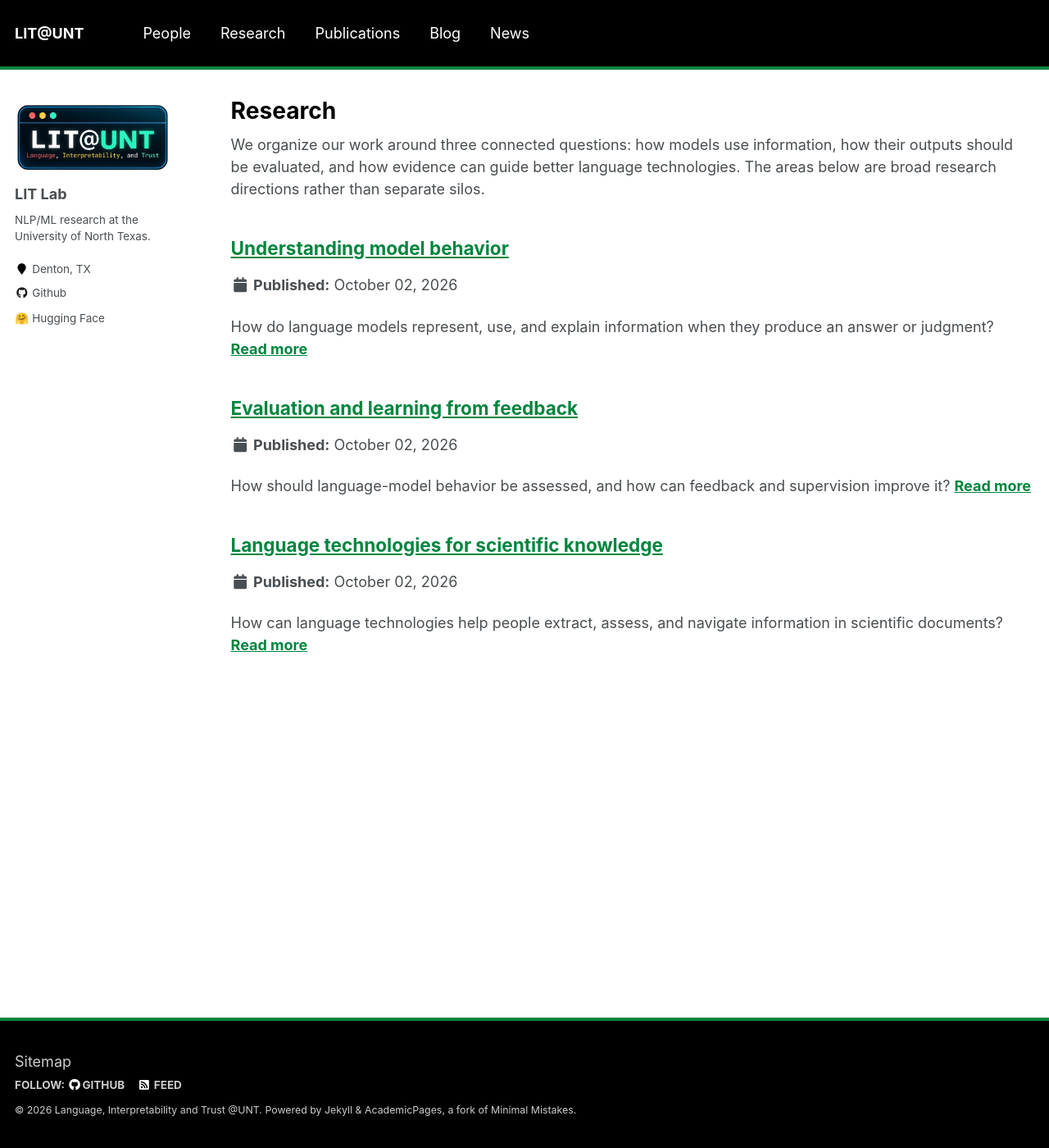
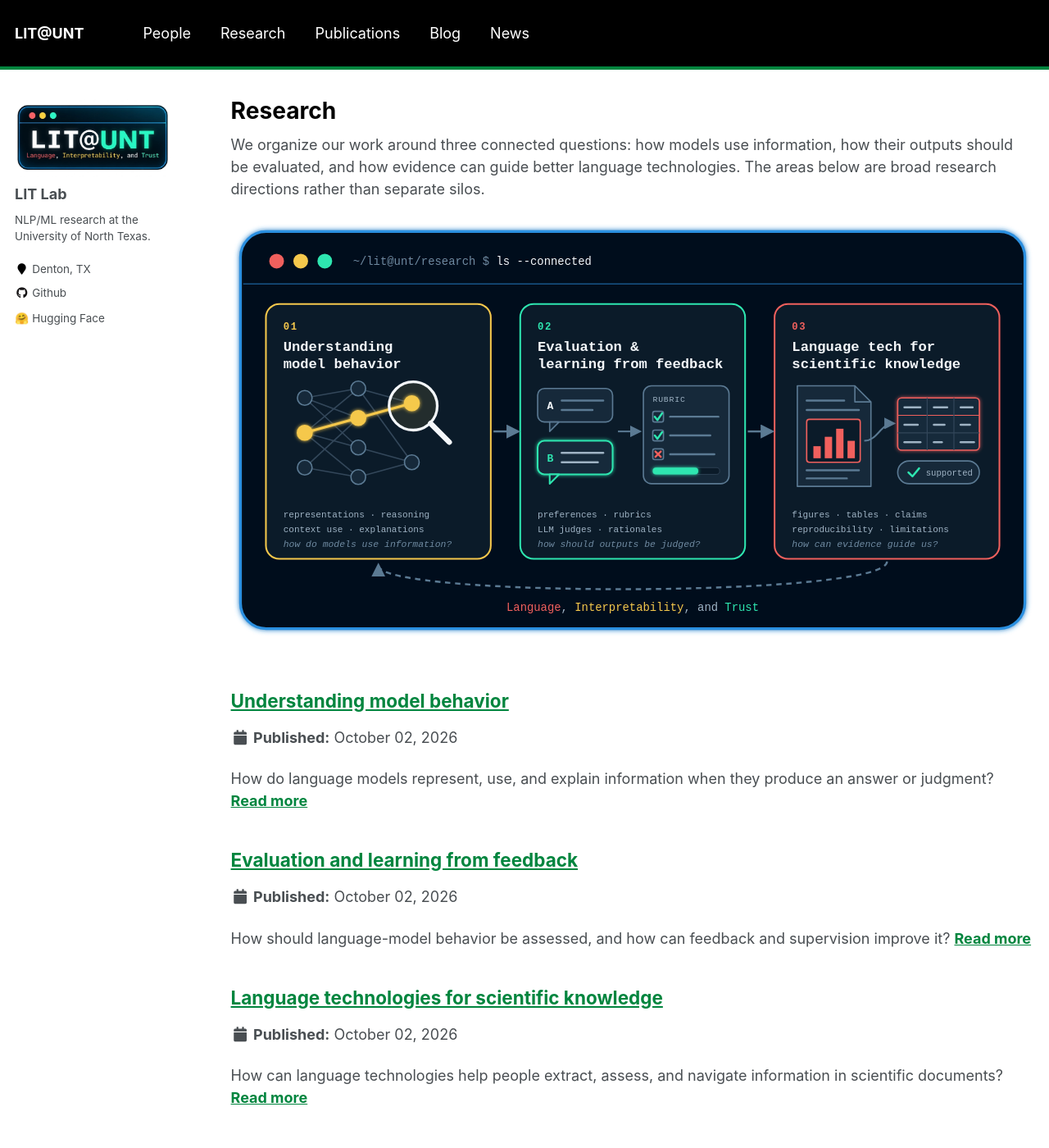
Before and after one commit to thelitlab/thelitlab.github.io, a Jekyll site: the page built from _pages/research.html, in a window 1280 px wide and 1400 px high. Shown: the whole window at 82% size. Built offline with Jekyll 4.4.1, drawn with Linux system fonts in a browser that asks for light colours.

Commit message:
Research page: add overview illustration of the three directions
Co-Authored-By: Claude Opus 5.5 <noreply@anthropic.com>

```diff
--- a/_pages/research.html
+++ b/_pages/research.html
@@ -10,6 +10,10 @@ We organize our work around three connected questions: how models use informatio
 {% comment %}Each research area is a file in _portfolio/.{% endcomment %}
 {% include base_path %}
 
+<figure class="research-overview">
+  <img src="{{ base_path }}/images/research/overview.svg" alt="Three connected research directions: understanding model behavior, evaluation and learning from feedback, and language technologies for scientific knowledge.">
+</figure>
+
 {% assign research_areas = site.portfolio | sort: "order" %}
 {% for post in research_areas %}
   {% include archive-single.html %}
--- a/_sass/_lab.scss
+++ b/_sass/_lab.scss
@@ -149,3 +149,8 @@ $logo-zoom: 1.25;
   font-style: normal;
   line-height: 1;
 }
+
+.research-overview {
+  margin: 1.5em 0 2em;
+  img { display: block; width: 100%; height: auto; }
+}
```
Also changed, not shown: images/research/overview.svg (added).
